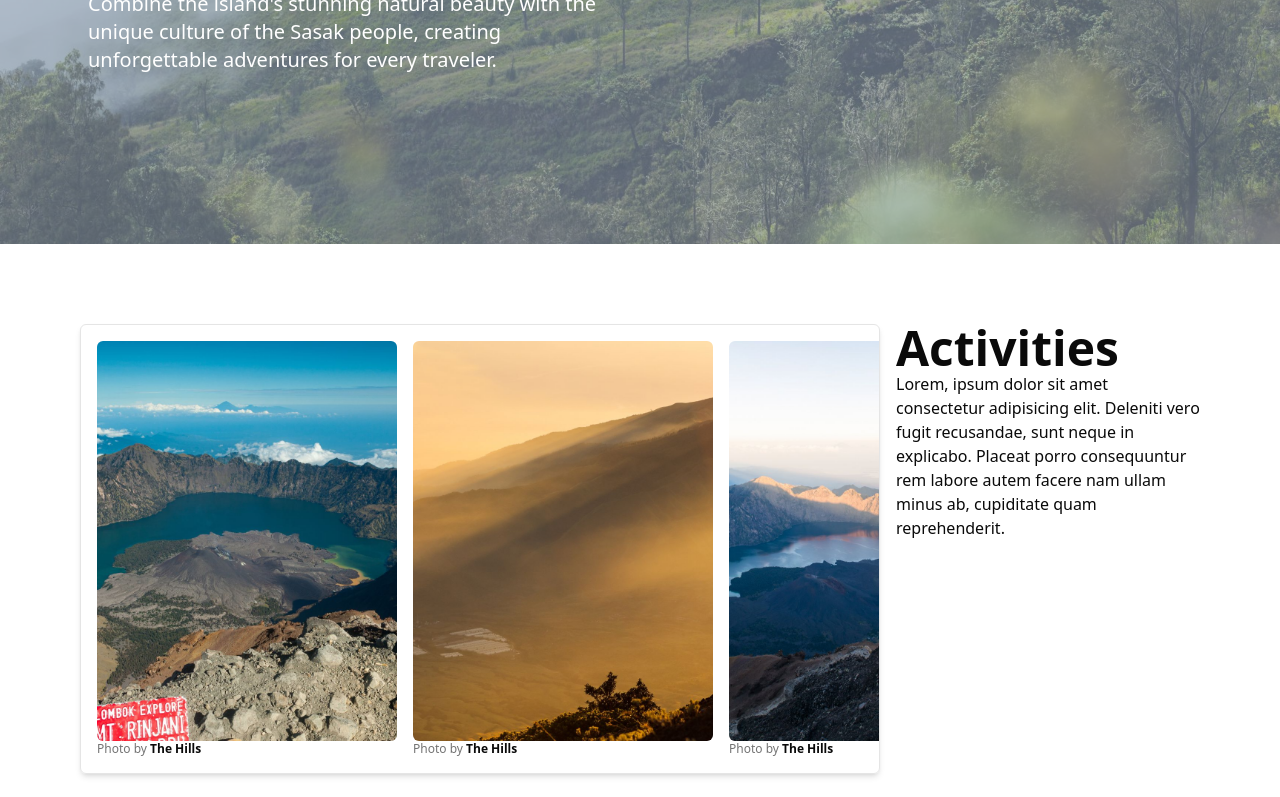
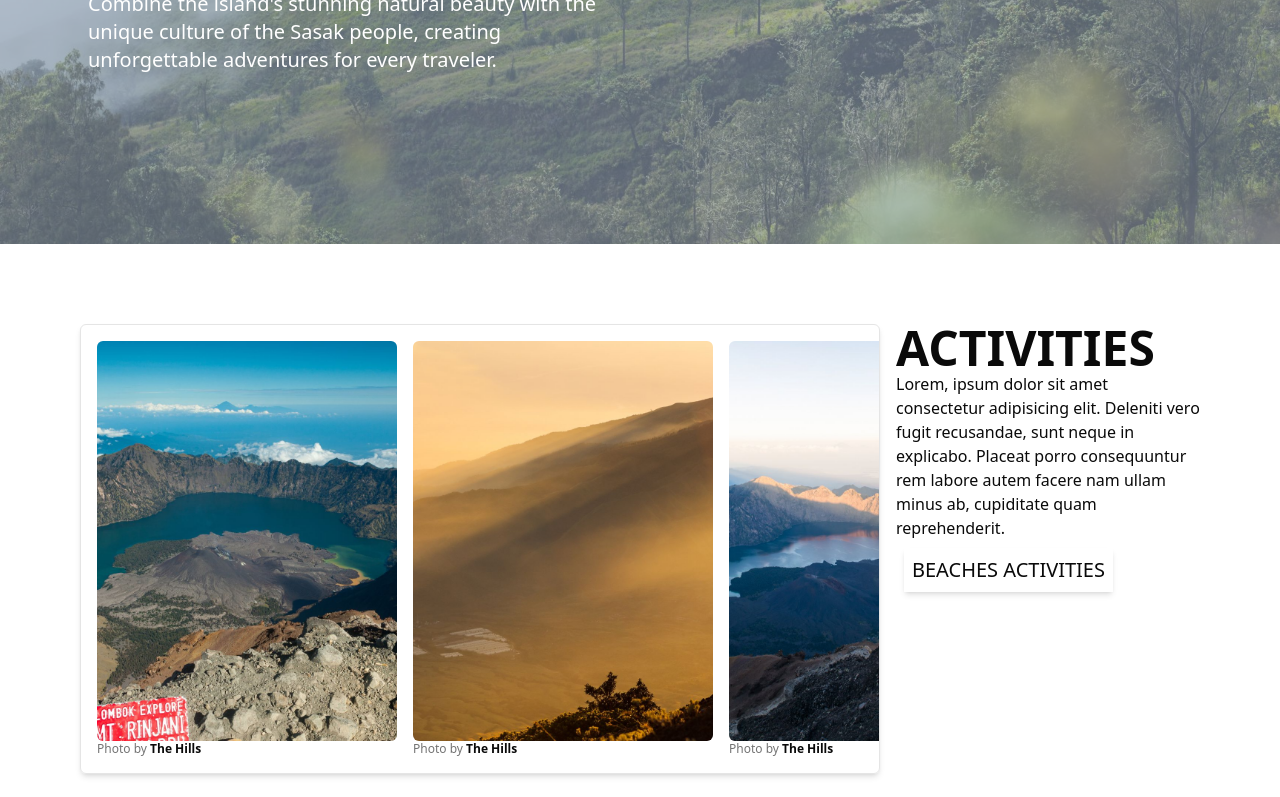
Before and after one commit to Sume-lang/thehills, a Next.js app: page / in a window 1280 px wide. Shown: the part 456-1253 px from the top of the page. Built offline with nearby package versions, Linux system fonts and the light colour scheme.

Commit message:
remove unused files

```diff
--- a/app/section/Activities.tsx
+++ b/app/section/Activities.tsx
@@ -92,15 +92,21 @@ export default function Activites() {
           <ScrollBar orientation="horizontal" />
         </ScrollArea>
       </section>
-      <section>
-        <h1 className="text-5xl font-extrabold">Activities</h1>
+      <section className="w-full h-full">
+        <h1 className="text-5xl font-extrabold uppercase">Activities</h1>
         <h1 className="font-extralight">
           Lorem, ipsum dolor sit amet consectetur adipisicing elit. Deleniti
           vero fugit recusandae, sunt neque in explicabo. Placeat porro
           consequuntur rem labore autem facere nam ullam minus ab, cupiditate
           quam reprehenderit.
         </h1>
-        <div></div>
+        <div className="flex flex-row p-2 h-[100%] gap-2">
+          <div className="flex flex-col p-2 shadow-md">
+            <h1 className="text-xl font-extralight uppercase">
+              Beaches Activities
+            </h1>
+          </div>
+        </div>
       </section>
     </main>
   );
```
Also changed, not shown: public/Assets/Images/Traditional-Farming-4 (2).jpg (deleted), public/Assets/Images/Traditional-Farming-5 (2).jpg (deleted).
